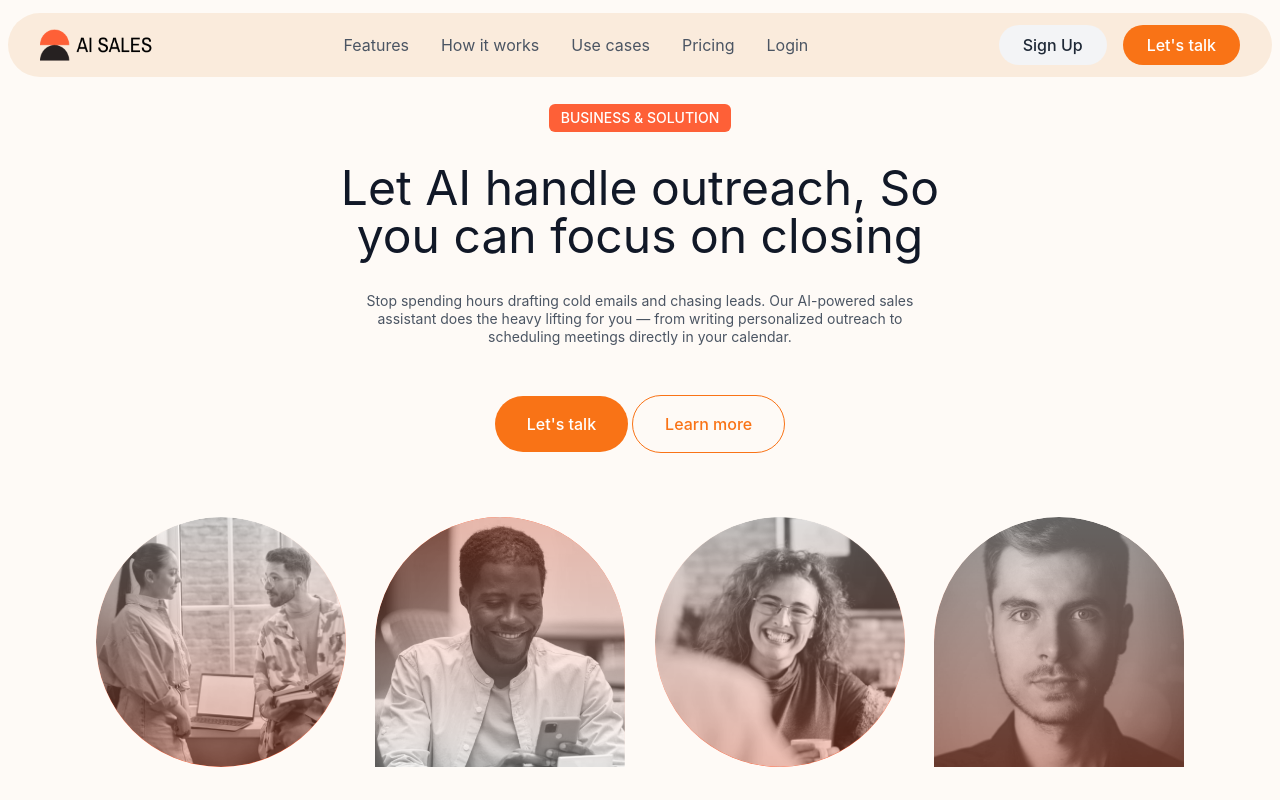
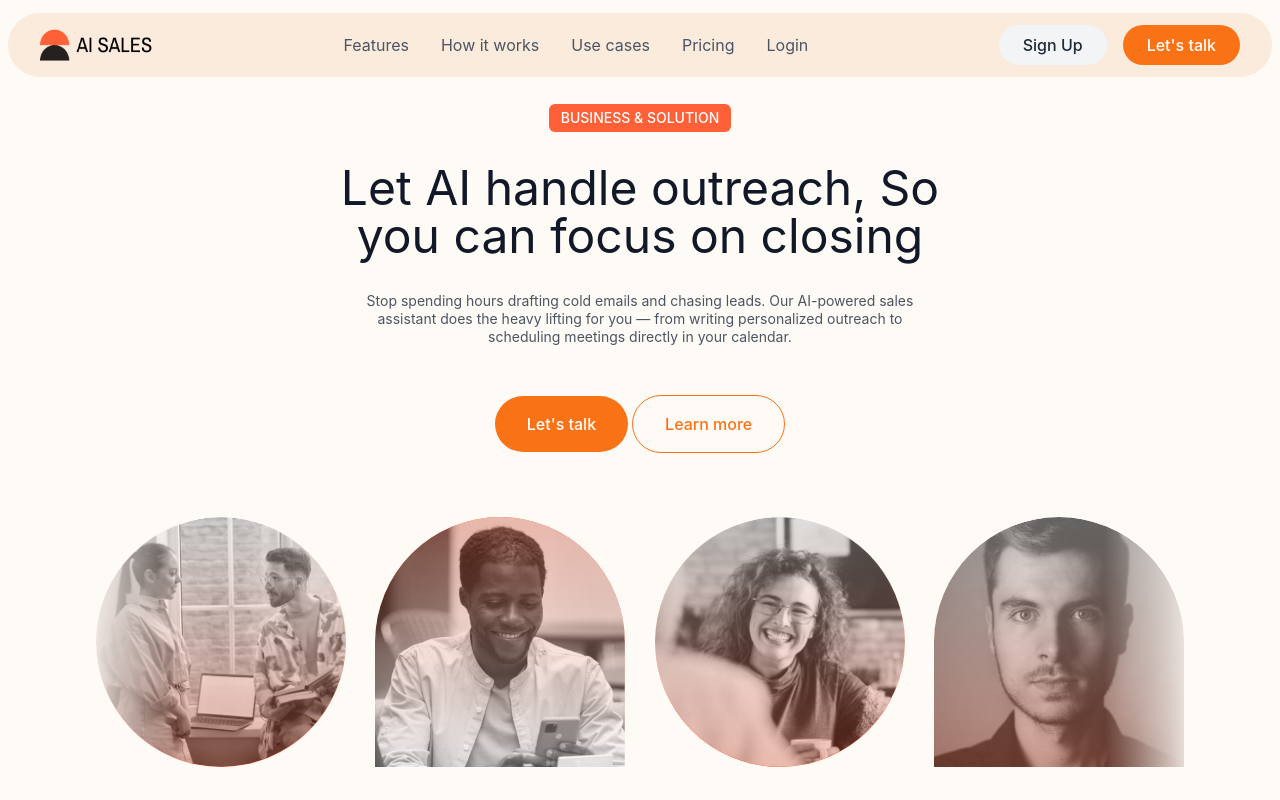
Before and after one commit to muzamil-rashdi/ai-sales-landing, a React (Create React App) app: page / in a window 1280 px wide. Shown: the top 800 px of the page. Built offline with nearby package versions, Linux system fonts and the light colour scheme; a web font is replaced by a local one.

Commit message:
added gradient div to slider in hero section

```diff
--- a/src/components/CTA.jsx
+++ b/src/components/CTA.jsx
@@ -1,5 +1,4 @@
 import React from 'react';
-
 const CTA = () => {
 return (
   <section className="bg-orange-500  px-0 sm:px-0 lg:px-0 mx-1 lg:mx-20 sm:mx-1 md:mx-1 xs:mx-2 rounded-xl overflow-hidden ">
--- a/src/components/Hero.jsx
+++ b/src/components/Hero.jsx
@@ -34,7 +34,7 @@ return (
         <Button text={"BUSINESS & SOLUTION"}/>
 
         <h1 className="text-3xl md:text-5xl font-500 text-gray-900 mb-8 leading-tight">
-          Let AI handle outreach, So <br className='hidden sm:block' />
+          Let AI handle outreach, So <br className='hidden md:block' />
           you can focus on
           closing
         </h1>
@@ -56,7 +56,13 @@ return (
       </div>
 
     {/* Images Section */}
-      <div className="w-full mt-16 overflow-hidden">
+<div className="w-full mt-16 relative overflow-hidden">
+  {/* Left gradient */}
+  <div className="absolute left-0 top-0 h-full w-24 bg-gradient-to-r from-[#FEFAF6] to-transparent pointer-events-none z-10" />
+
+  {/* Right gradient */}
+  <div className="absolute right-0 top-0 h-full w-24 bg-gradient-to-l from-[#FEFAF6] to-transparent pointer-events-none z-10" />
+
   <div
     className="
       flex flex-nowrap
@@ -69,8 +75,6 @@ return (
       scroll-snap-x scroll-snap-mandatory
     "
   >
-
-
     {peopleImages.map((img, index) => (
       <div
         key={index}
@@ -83,7 +87,6 @@ return (
           overflow: 'hidden',
         }}
       >
-              {/* Grayscale image with hover to color */}
         <img
           src={img.src}
           alt={`Person ${index + 1}`}
@@ -94,6 +97,7 @@ return (
     ))}
   </div>
 </div>
+
     </div>
   </section>
 );
```
Lines whose indentation alone changed are shown as unchanged.
